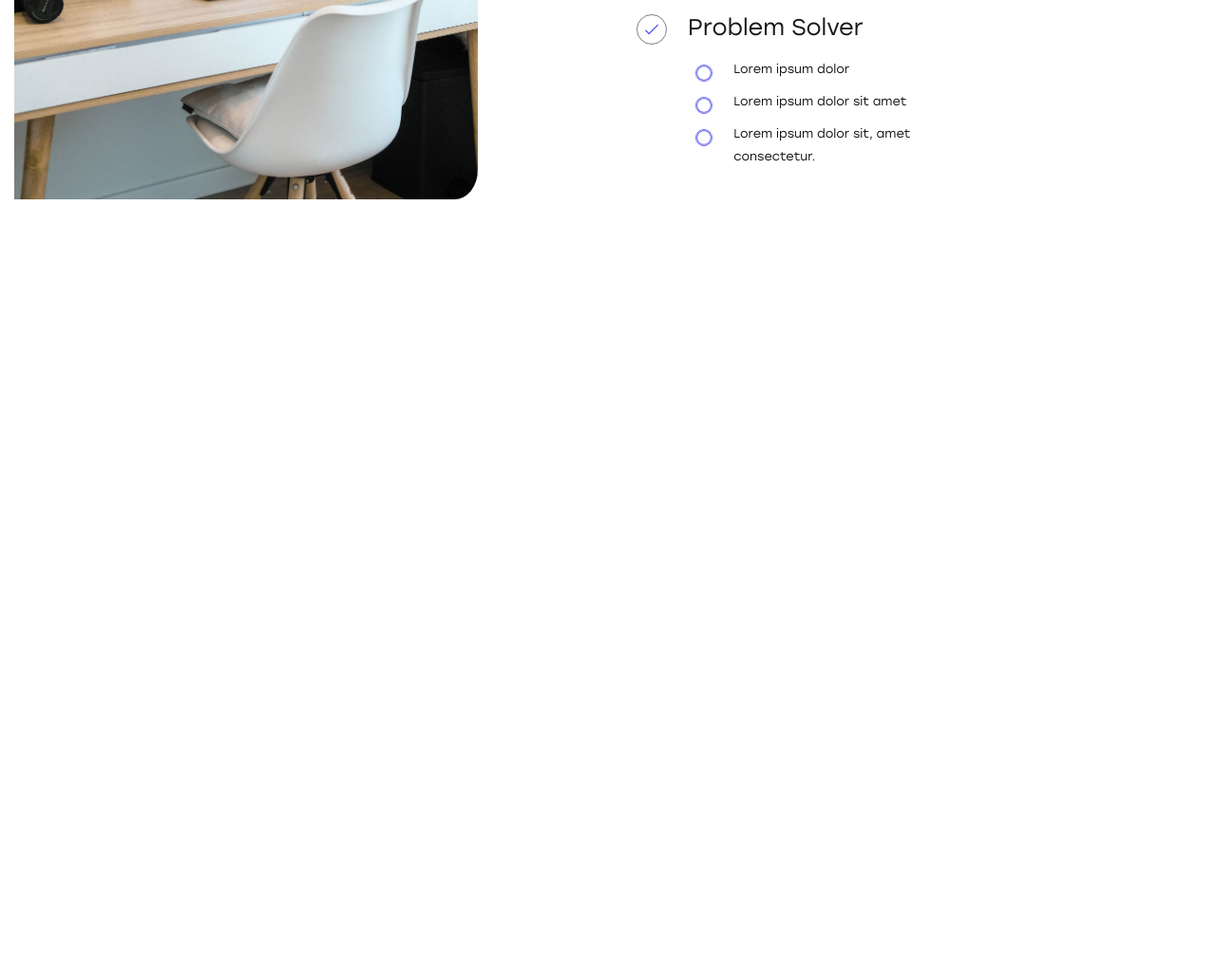
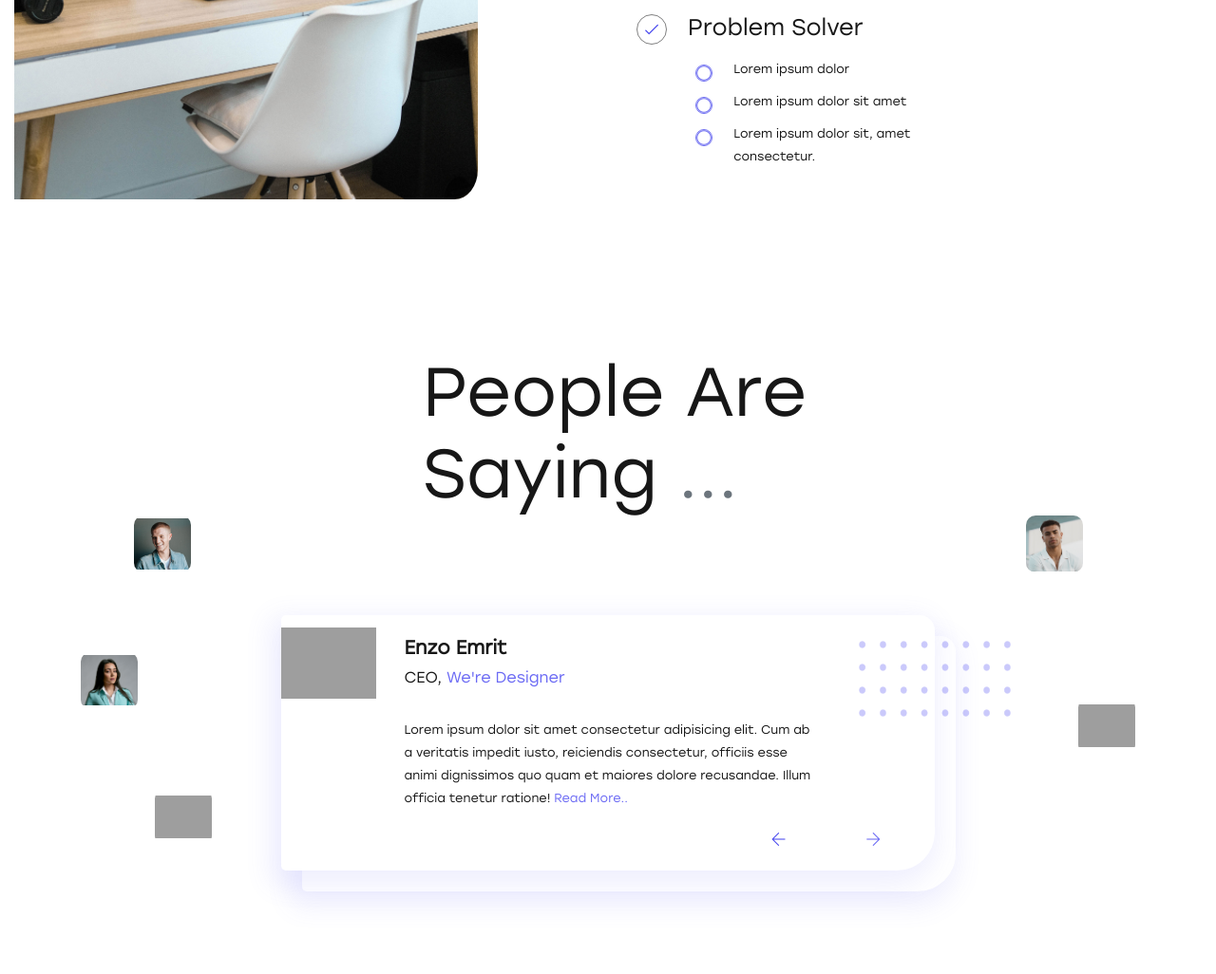
Before and after one commit to breezyx28/portfolio, a website: page index.html in a window 1280 px wide. Shown: the part 2900-3926 px from the top of the page at 95% size. Before the commit the page ends 3200 px from the top, so only its background shows below. Drawn offline with Linux system fonts and the light colour scheme; grey boxes are pictures that could not be loaded.

Commit message:
People are saying

```diff
--- a/css/main.css
+++ b/css/main.css
@@ -29,7 +29,9 @@ body {
   width: 100vw !important;
   height: 100vh !important;
 }
-
+.call-action-text {
+  color: var(--call-action);
+}
 .light-text {
   color: var(--secondary-text) !important;
   font-weight: 400;
@@ -301,3 +303,108 @@ body {
   border-radius: 50%;
   border: 1px var(--secondary-item) solid;
 }
+
+/* fifth screen */
+.fifthScreen {
+  width: 100vw;
+  height: 100vh;
+}
+.fifthScreen .peopleAre {
+  margin-top: 70px;
+  transform: translateX(54%);
+}
+.peopleAre {
+  width: 60%;
+  font-size: 3rem !important;
+}
+.peopleSay {
+  width: 100%;
+  height: 60vh;
+  margin-top: 0;
+  position: relative;
+}
+.peopleSay .flyPics {
+  position: absolute;
+  width: 100%;
+  height: 100%;
+}
+.peopleSay .flyPics .profileImg:nth-child(1) {
+  border-radius: 10px;
+  position: absolute;
+  width: 60px;
+  height: 60px;
+  top: 0;
+  left: 5%;
+}
+.peopleSay .flyPics .profileImg:nth-child(2) {
+  border-radius: 10px;
+  position: absolute;
+  width: 60px;
+  height: 60px;
+  top: 0;
+  right: 5%;
+}
+.peopleSay .flyPics .profileImg:nth-child(3) {
+  border-radius: 10px;
+  position: absolute;
+  width: 60px;
+  height: 60px;
+  top: 30%;
+  left: 0%;
+}
+.peopleSay .flyPics .profileImg:nth-child(4) {
+  border-radius: 10px;
+  position: absolute;
+  width: 60px;
+  height: 60px;
+  top: 40%;
+  right: 0%;
+}
+.peopleSay .flyPics .profileImg:nth-child(5) {
+  border-radius: 10px;
+  position: absolute;
+  width: 60px;
+  height: 60px;
+  top: 60%;
+  left: 7%;
+}
+.peopleSay .card::before {
+  position: absolute;
+  content: '';
+  margin: 22px 0 0 22px;
+  border-radius: 5px 16px 40px 5px;
+  width: 100%;
+  height: 100%;
+  border: none;
+  box-shadow: -5px 9px 26px 8px rgba(110, 110, 241, 0.1);
+  z-index: -1;
+}
+.peopleSay .card {
+  position: absolute;
+  border-radius: 5px 16px 40px 5px;
+  width: 62%;
+  height: 56%;
+  border: none;
+  box-shadow: -5px 9px 26px 8px rgba(110, 110, 241, 0.1);
+  transition: 0.46s cubic-bezier(0.55, 0.085, 0.68, 0.53);
+}
+.card .pattern8x4 {
+  position: absolute;
+  top: 10%;
+  right: -80px;
+  width: 160px;
+  height: 80px;
+  z-index: 1;
+}
+.profileImg {
+  border-radius: 5px;
+  width: 100px;
+  height: 100px;
+  object-fit: contain;
+}
+
+/* sixth screen */
+.sixthScreen {
+  width: 100vw;
+  height: 100vh;
+}
--- a/index.html
+++ b/index.html
@@ -209,6 +209,7 @@
       </div>
     </div>
 
+    <!-- Fourth Screen -->
     <div class="fourthScreen">
       <div class="holder">
         <div class="d-flex flex-row jsutify-content-between w-100 h-100">
@@ -331,6 +332,73 @@
       </div>
     </div>
 
+    <!-- Fifth Screen Peple are saying -->
+    <div class="fifthScreen">
+      <div class="container">
+        <div class="peopleAre d-flex flex-row">
+          <div class="display-3">
+            People Are Saying <b class="text-secondary">...</b>
+          </div>
+        </div>
+
+        <div class="peopleSay d-flex flex-column justify-content-center align-items-center">
+
+          <div class="flyPics">
+            <img class="profileImg" src="img/ben-parker-ym--mSBZ0ro-unsplash.jpg" alt="">
+            <img class="profileImg" src="img/kenzie-kraft-9QW52RyBLao-unsplash.jpg" alt="">
+            <img class="profileImg" src="img/michele-seghieri-LjhdUpj_vps-unsplash.jpg" alt="">
+            <img class="profileImg" src="img/tyler-nix-PQeoQdkU9jQ-unsplash.jpg" alt="">
+            <img class="profileImg" src="img/stefan-stefancik-QXevDflbl8A-unsplash.jpg" alt="">
+          </div>
+
+          <div class="card">
+            <img src="resource/patternFade-8x4.png" class="pattern8x4" />
+
+            <div class="d-flex flex-column justify-content-between">
+
+              <div class="d-flex flex-row">
+                <div class="col-2 p-0">
+                  <img class="profileImg" src="img/mubariz-mehdizadeh-Py8F6-hRn5o-unsplash.jpg" alt="" srcset="">
+                </div>
+                <div class="col-8 d-flex flex-row align-items-center">
+                  <div class="d-flex flex-column">
+                    <h5 class="UserName dark-text">
+                      <b>Enzo Emrit</b>
+                    </h5>
+                    <div class="userPosition">
+                      CEO, <a href="#" class="call-action-text">We're Designer</a>
+                    </div>
+                  </div>
+                </div>
+              </div>
+
+              <div class="d-flex flex-rowv mt-2">
+                <div class="col-2 p-0"></div>
+                <div class="col-8">
+                  <small class="dark-text">
+                    Lorem ipsum dolor sit amet consectetur adipisicing elit. Cum ab a veritatis impedit iusto, reiciendis consectetur, officiis esse animi dignissimos quo quam et maiores dolore recusandae. Illum officia tenetur ratione! <a href="#" class="call-action-text">Read More..</a>
+                  </small>
+                </div>
+              </div>
+
+              <div class="d-flex flex-row justify-content-end mt-4">
+                <div class="col-4 d-flex flex-row justify-content-around pagination-arrows">
+                  <i class="fal fa-arrow-left secondary-text"></i>
+                  <i class="fal fa-arrow-right call-action-text"></i>
+                </div>
+              </div>
+
+            </div>
+          </div>
+        </div>
+      </div>
+    </div>
+
+    <!-- sixth screen -->
+    <div class="sixthScreen">
+
+    </div>
+
     <script src="lib/bootstrap/js/bootstrap.min.js"></script>
     <script src="lib/bootstrap/js/bootstrap.bundle.min.js"></script>
     <script src="js/all.min.js"></script>
```
Also changed, not shown: img/ben-parker-ym--mSBZ0ro-unsplash.jpg (added), img/kenzie-kraft-9QW52RyBLao-unsplash.jpg (added), img/michele-seghieri-LjhdUpj_vps-unsplash.jpg (added), 3 other files.
